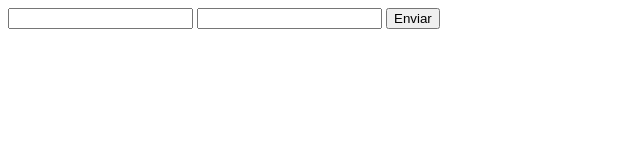
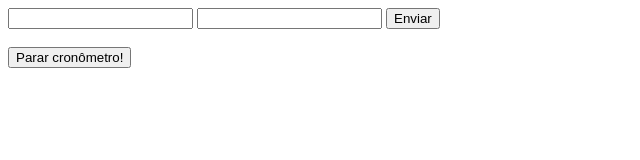
Before and after one commit to raelalves182/js-ninja, a plain HTML site: page js/index.html in a window 1280 px wide. Shown: the whole page, without its empty margins (0-640 px from the left). Drawn offline with Linux system fonts and the light colour scheme.

```diff
--- a/js/index.html
+++ b/js/index.html
@@ -12,6 +12,8 @@
     <input type="password" name="password" />
     <button type="submit">Enviar</button>
   </form>
+  <br>
+  <button data-js="button">Parar cronômetro!</button>
   <script src="main.js"></script>
 </body>
 </html>
```
Also changed, not shown: js/main.js (+37 -0 lines).
